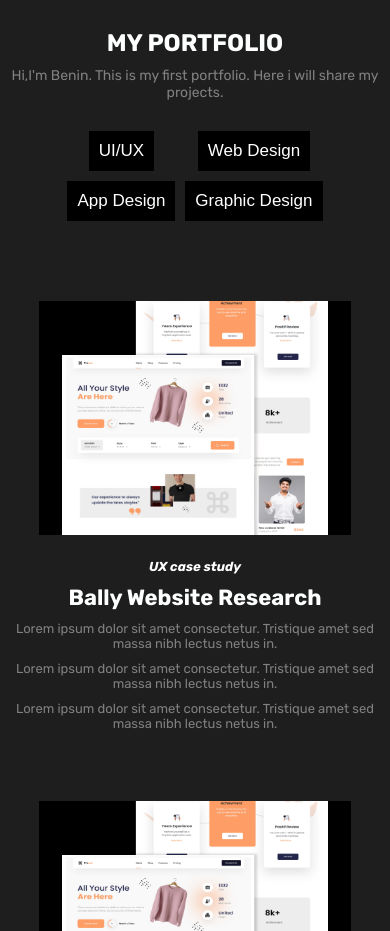
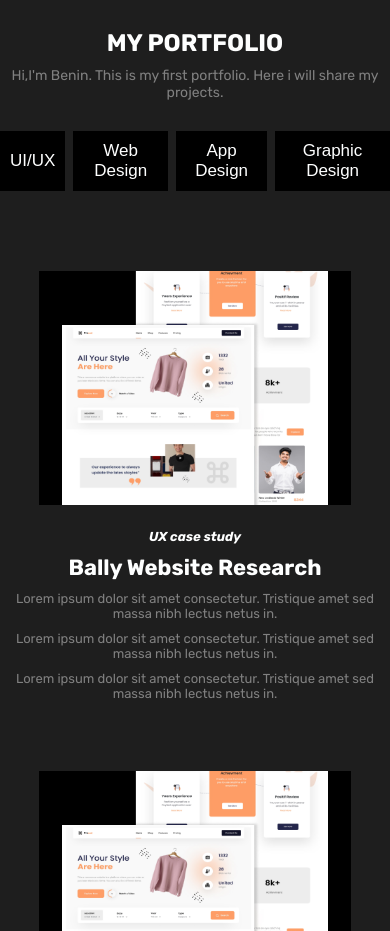
Before and after one commit to b-yeasmin/PORTFOLIO_website, a plain HTML site: page index.html in a window 390 px wide. Shown: the part 2760-3691 px from the top of the page. Drawn offline with Linux system fonts and the light colour scheme.

Commit message:
modify responsive

```diff
--- a/responsive.css
+++ b/responsive.css
@@ -241,11 +241,12 @@
         /* display: flex;
         justify-content: space-around; */
         /* gap: 50px; */
-        display: grid;
+        /* display: grid; */
+        display: flex;
         /* justify-content: center; */
         /* grid-template-columns: repeat(4, 1fr); */
         grid-template-columns: auto auto;
-        gap: 10px;
+        gap: 8px;
     }
     .potfolio-buttons button{
         margin: 0px auto;
```
